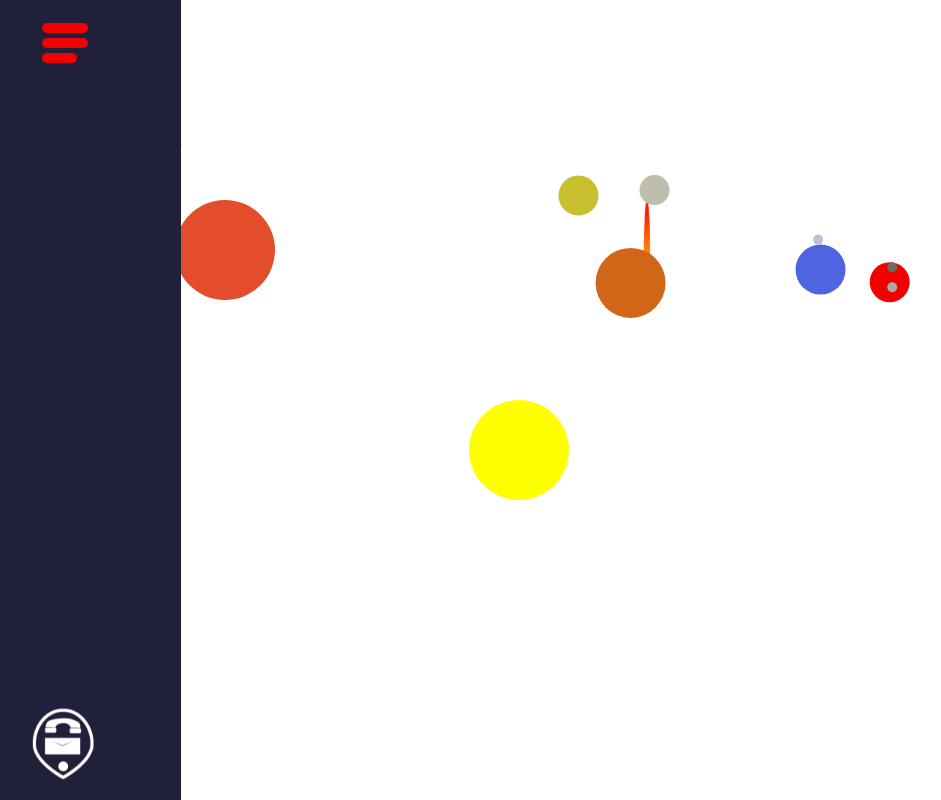
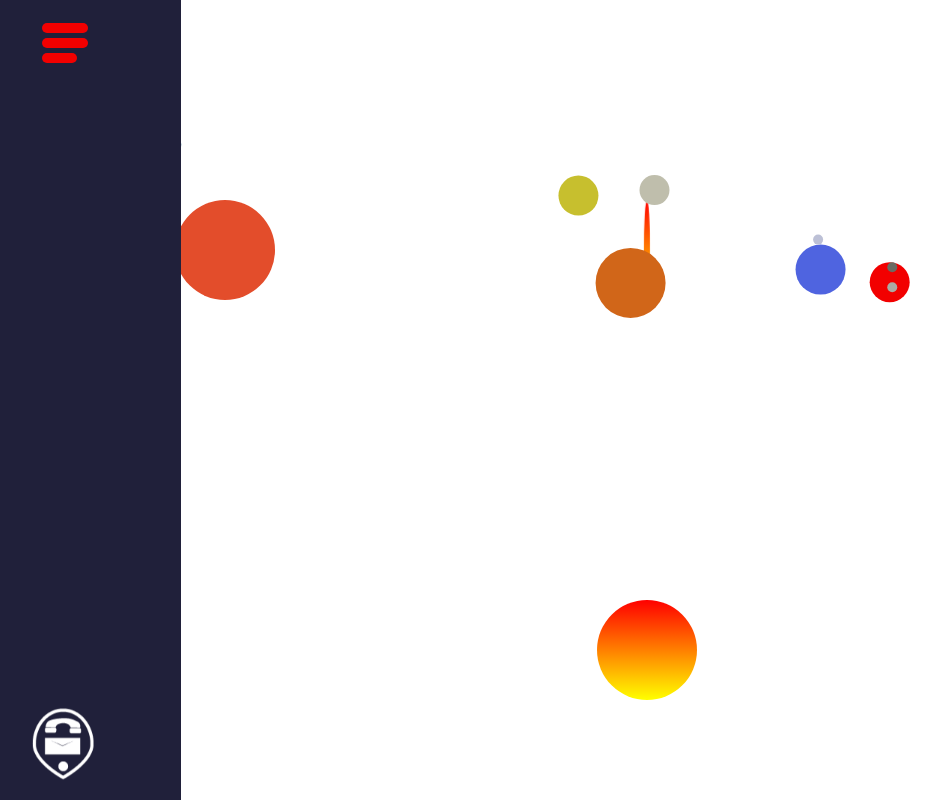
Before and after one commit to MikeTheFyke/MiFy, a Vue app in the folder client/: page / in a window 1280 px wide. Shown: the top 800 px of the page, without its empty margins (51-992 px from the left). Built offline with nearby package versions, Linux system fonts and the light colour scheme.

Commit message:
Repositioned space container

```diff
--- a/client/src/components/Space.vue
+++ b/client/src/components/Space.vue
@@ -29,14 +29,14 @@ export default {
 
 #space-container{
     position: absolute;
-    top: 400px;
+    top: 600px;
     width: 100%;
     height: 400px;
 }
 
 #space-container2{
     margin: 0px auto;
-    width: 20vw;
+    width: 0px;
     height: 100%;
 }
 
@@ -44,7 +44,7 @@ export default {
     height: 100px;
     width: 100px;
     border-radius: 50px;
-    background-color: yellow;
+    background-image: linear-gradient(red, yellow);
 }
 
 </style>
```
